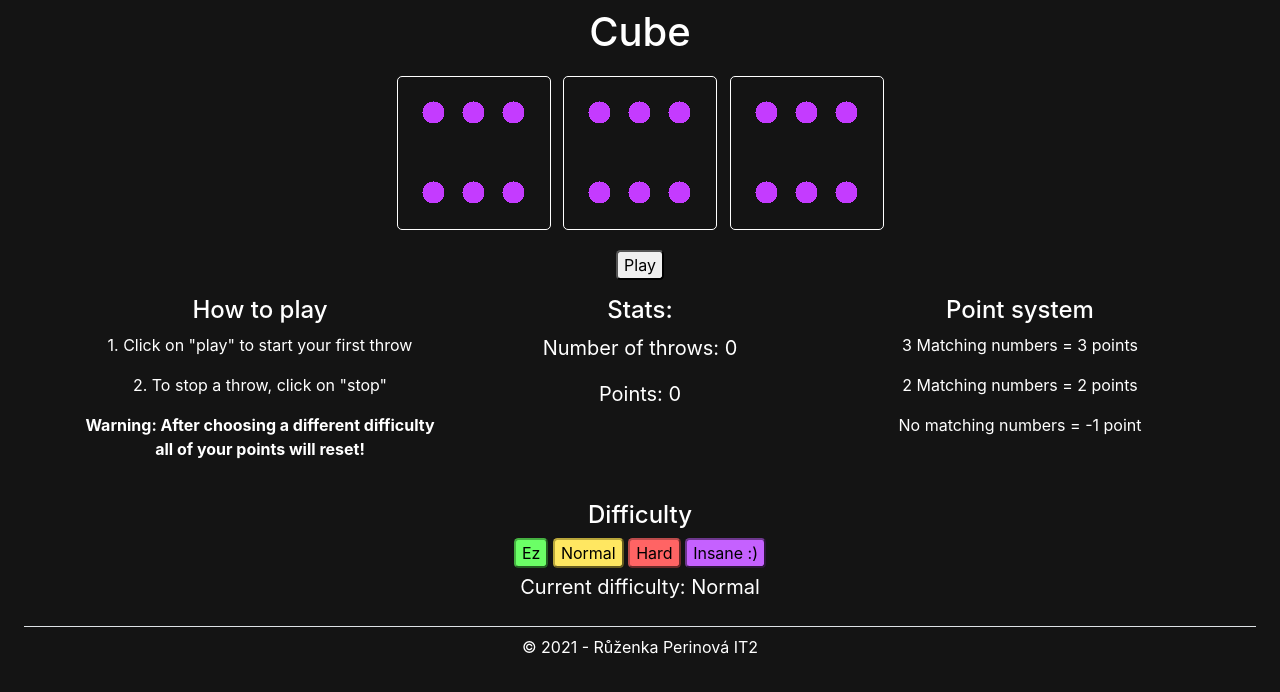
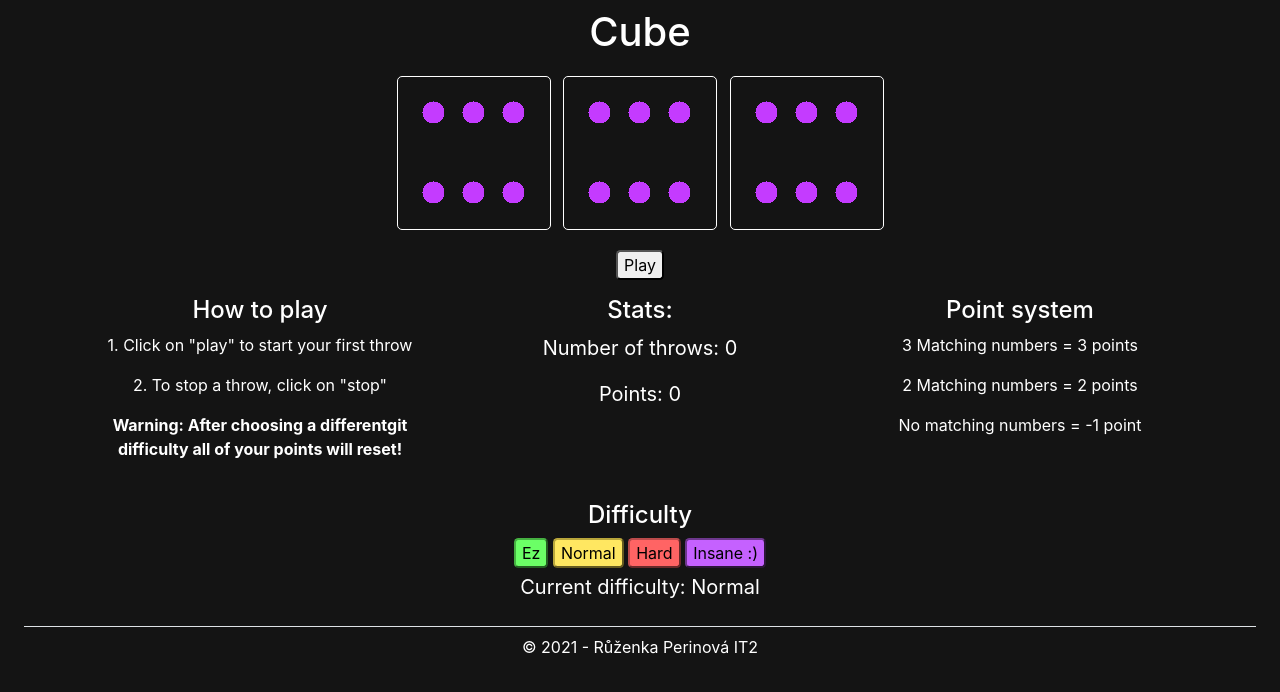
Before and after one commit to ItzHaru/cube, a plain HTML site: page index.html in a window 1280 px wide. Drawn offline with nearby package versions, Linux system fonts and the light colour scheme.

Commit message:
06 - uprava

```diff
--- a/index.html
+++ b/index.html
@@ -38,7 +38,7 @@
                     <h4>How to play</h4>
                     <p>1. Click on "play" to start your first throw</p>
                     <p>2. To stop a throw, click on "stop"</p>
-                    <p><b>Warning: After choosing a different difficulty all of your points will reset!</b></p>
+                    <p><b>Warning: After choosing a differentgit difficulty all of your points will reset!</b></p>
                 </div>
                 <div class="text col-md-4" id="result">
                     <h4>Stats:</h4>
```
